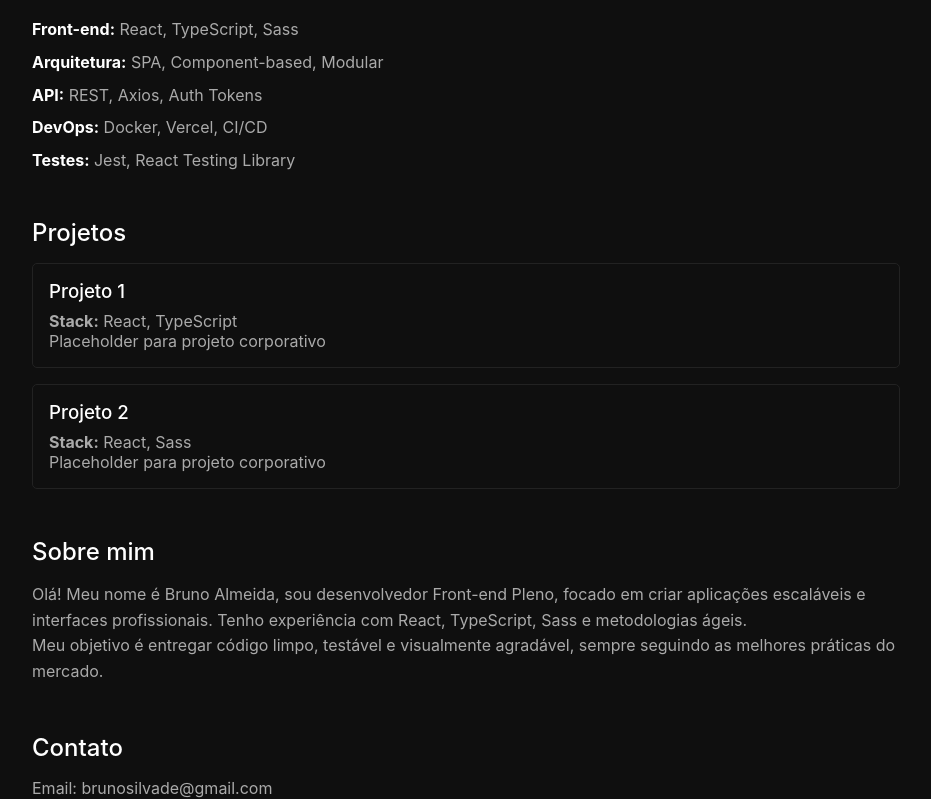
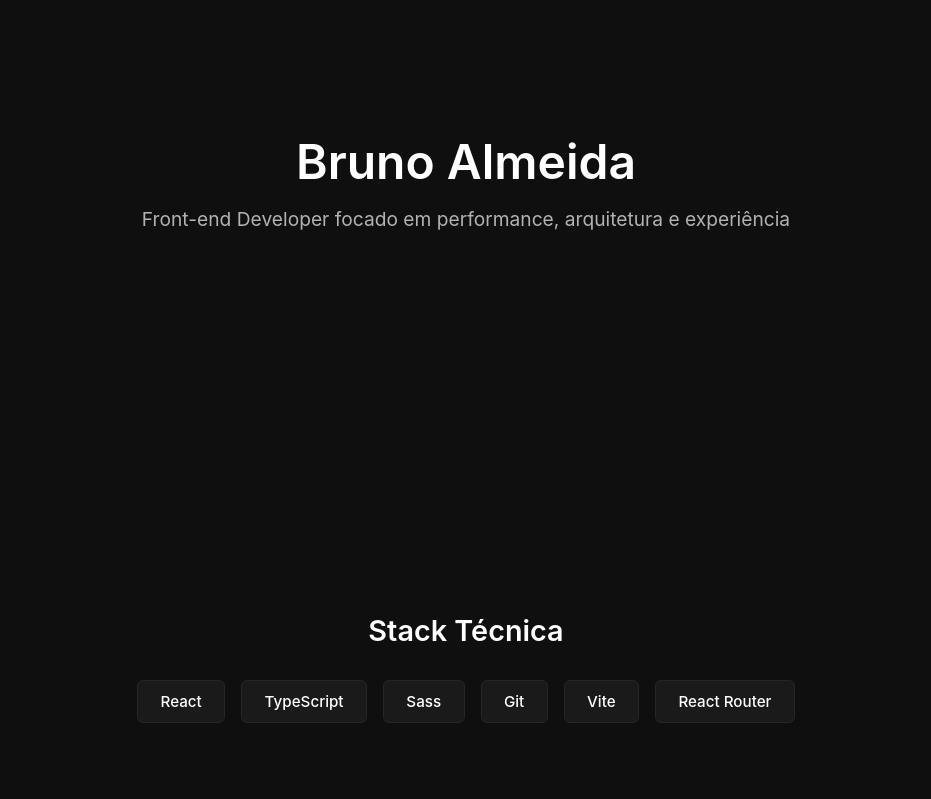
Before and after one commit to brunosilvade/Portfolio, a React (Vite) app: page / in a window 1280 px wide. Shown: the part 248-1047 px from the top of the page, without its empty margins (174-1105 px from the left). Built offline with nearby package versions, Linux system fonts and the light colour scheme.

Commit message:
feat: add GSAP and update hero/stack

```diff
--- a/package.json
+++ b/package.json
@@ -10,6 +10,7 @@
     "preview": "vite preview"
   },
   "dependencies": {
+    "gsap": "^3.14.2",
     "react": "^19.2.0",
     "react-dom": "^19.2.0",
     "react-router-dom": "^7.13.1"
@@ -24,6 +25,7 @@
     "eslint-plugin-react-hooks": "^7.0.1",
     "eslint-plugin-react-refresh": "^0.4.24",
     "globals": "^16.5.0",
+    "sass-embedded": "^1.97.3",
     "typescript": "~5.9.3",
     "typescript-eslint": "^8.48.0",
     "vite": "^7.3.1"
--- a/src/components/Hero/Hero.tsx
+++ b/src/components/Hero/Hero.tsx
@@ -1,11 +1,36 @@
+import { useLayoutEffect, useRef } from "react";
+import { gsap } from "gsap";
 import "../../styles/components/_hero.scss";
 
 export const Hero = () => {
+  const heroRef = useRef<HTMLDivElement>(null);
+
+  useLayoutEffect(() => {
+    const ctx = gsap.context(() => {
+      gsap.from(".hero-title", {
+        opacity: 0,
+        y: 40,
+        duration: 1,
+        ease: "power3.out",
+      });
+
+      gsap.from(".hero-subtitle", {
+        opacity: 0,
+        y: 30,
+        duration: 1,
+        delay: 0.3,
+        ease: "power3.out",
+      });
+    }, heroRef);
+
+    return () => ctx.revert(); // limpeza segura
+  }, []);
+
   return (
-    <section className="hero">
-      <h1>Bruno Almeida — Desenvolvedor Front-end Pleno</h1>
-      <p>
-        Especialista em React, TypeScript e arquitetura de aplicações escaláveis.
+    <section ref={heroRef} className="hero">
+      <h1 className="hero-title">Bruno Almeida</h1>
+      <p className="hero-subtitle">
+        Front-end Developer focado em performance, arquitetura e experiência
       </p>
     </section>
   );
--- a/src/components/Stack/Stack.tsx
+++ b/src/components/Stack/Stack.tsx
@@ -1,22 +1,23 @@
 import "../../styles/components/_stack.scss";
 
 export const Stack = () => {
-  const stacks = [
-    { category: "Front-end", items: ["React", "TypeScript", "Sass"] },
-    { category: "Arquitetura", items: ["SPA", "Component-based", "Modular"] },
-    { category: "API", items: ["REST", "Axios", "Auth Tokens"] },
-    { category: "DevOps", items: ["Docker", "Vercel", "CI/CD"] },
-    { category: "Testes", items: ["Jest", "React Testing Library"] },
+  const skills = [
+    "React",
+    "TypeScript",
+    "Sass",
+    "Git",
+    "Vite",
+    "React Router",
   ];
 
   return (
     <section className="stack">
       <h2>Stack Técnica</h2>
-      {stacks.map((s) => (
-        <div key={s.category}>
-          <strong>{s.category}:</strong> {s.items.join(", ")}
-        </div>
-      ))}
+      <ul>
+        {skills.map((skill) => (
+          <li key={skill}>{skill}</li>
+        ))}
+      </ul>
     </section>
   );
 };
--- a/src/pages/Home.tsx
+++ b/src/pages/Home.tsx
@@ -7,11 +7,25 @@ import { Contact } from "../components/Contact/Contact";
 export const Home = () => {
   return (
     <>
-      <Hero />
-      <Stack />
-      <Projects />
-      <About />
-      <Contact />
+      <section id="hero">
+        <Hero />
+      </section>
+
+      <section id="stack">
+        <Stack />
+      </section>
+
+      <section id="projects">
+        <Projects />
+      </section>
+
+      <section id="about">
+        <About />
+      </section>
+
+      <section id="contact">
+        <Contact />
+      </section>
     </>
   );
 };
--- a/src/styles/components/_hero.scss
+++ b/src/styles/components/_hero.scss
@@ -1,11 +1,18 @@
 .hero {
-  h1 {
-    font-size: 2.5rem;
-    margin-bottom: 1rem;
+  min-height: 80vh;
+  display: flex;
+  flex-direction: column;
+  justify-content: center;
+  text-align: center;
+
+  .hero-title {
+    font-size: 3rem;
+    font-weight: 600;
   }
 
-  p {
-    font-size: 1.1rem;
-    color: #aaa;
+  .hero-subtitle {
+    margin-top: 1rem;
+    font-size: 1.2rem;
+    color: #b3b3b3;
   }
 }
--- a/src/styles/components/_stack.scss
+++ b/src/styles/components/_stack.scss
@@ -1,15 +1,35 @@
 .stack {
+  padding: 4rem 1rem;
+  text-align: center;
+
   h2 {
-    margin-bottom: 1rem;
+    font-size: 1.8rem;
+    margin-bottom: 2rem;
+    font-weight: 600;
   }
 
-  div {
-    margin-bottom: 0.8rem;
+  ul {
+    display: flex;
+    flex-wrap: wrap;
+    justify-content: center;
+    gap: 1rem;
+    list-style: none;
+    max-width: 700px;
+    margin: 0 auto;
+  }
 
-    strong {
-      color: #fff;
-    }
+  li {
+    background: #1a1a1a;
+    padding: 0.7rem 1.4rem;
+    border-radius: 6px;
+    font-weight: 500;
+    font-size: 0.95rem;
+    border: 1px solid #262626;
+    transition: 0.2s ease;
+  }
 
-    color: #aaa;
+  li:hover {
+    border-color: #0a74d1;
+    background: #141414;
   }
 }
--- a/src/styles/global.scss
+++ b/src/styles/global.scss
@@ -1,37 +1,58 @@
+// Import dos componentes
 @import './components/_hero.scss';
 @import './components/_stack.scss';
 @import './components/_projects.scss';
 @import './components/_about.scss';
 @import './components/_contact.scss';
 
+// Reset básico
 * {
   margin: 0;
   padding: 0;
   box-sizing: border-box;
 }
 
+// HTML, body e root
 html, body, #root {
   height: 100%;
-  font-family: -apple-system, BlinkMacSystemFont, "Segoe UI", Roboto, Oxygen, sans-serif;
-  background-color: #0f0f0f;
-  color: #ffffff;
+  font-family: "Inter", -apple-system, BlinkMacSystemFont, "Segoe UI", Roboto, Oxygen, sans-serif;
+  background: #0f0f0f;
+  color: #fff;
+  scroll-behavior: smooth;
 }
 
+// Main com padding-top para Navbar fixa
+main {
+  padding-top: 70px; // mesma altura da Navbar
+}
+
+// Footer
+footer {
+  text-align: center;
+  padding: 2rem 0;
+  background: #0f0f0f;
+  color: #fff;
+}
+
+// Links
 a {
   text-decoration: none;
   color: inherit;
 }
 
+// Seções
 section {
   max-width: 900px;
   margin: 0 auto 3rem auto;
   padding: 0 1rem;
 }
 
+// Headings
 h1, h2, h3 {
   font-weight: 500;
 }
 
+// Listas
 ul {
   list-style: none;
 }
```
Also changed, not shown: 1 other file (tests, documents, lock files or other folders).
